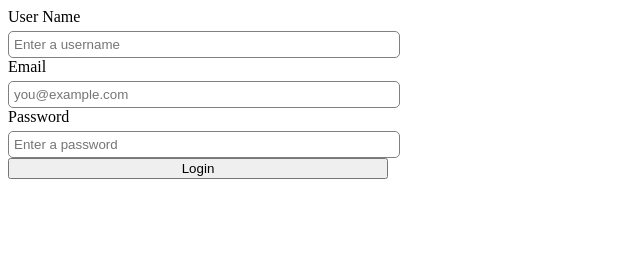
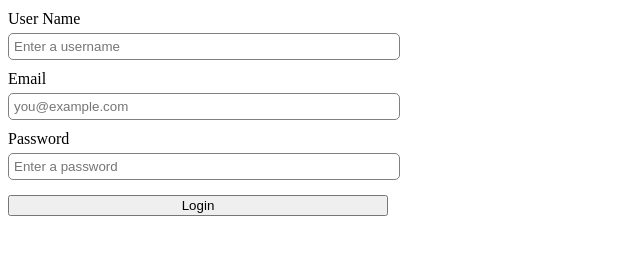
Before and after one commit to meloth96/EjemploLogin, a plain HTML site: page index.html in a window 1280 px wide. Shown: the whole page, without its empty margins (0-640 px from the left). Drawn offline with Linux system fonts and the light colour scheme.

Commit message:
Se agrego margin entre los label y los input

```diff
--- a/css/main.css
+++ b/css/main.css
@@ -3,6 +3,7 @@ section{
 }
 label,
 input{
+  margin-top: 10px;
   display: block;
   width: 100%;
 }
@@ -12,6 +13,9 @@ input{
   padding: 5px;
   margin-top: 5px;
 }
+button{
+  margin-top: 15px;
+}
 
 button,
 input{
```
